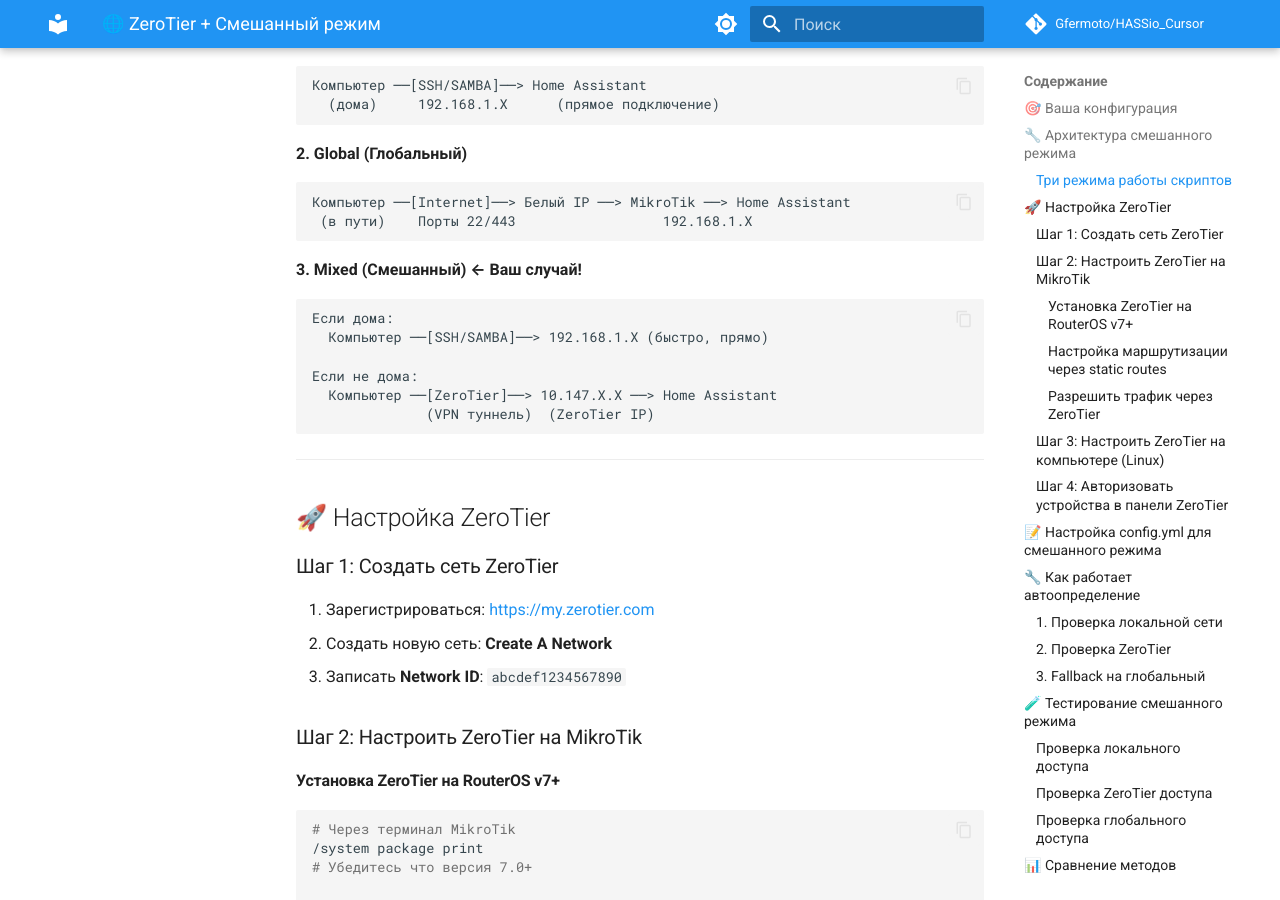
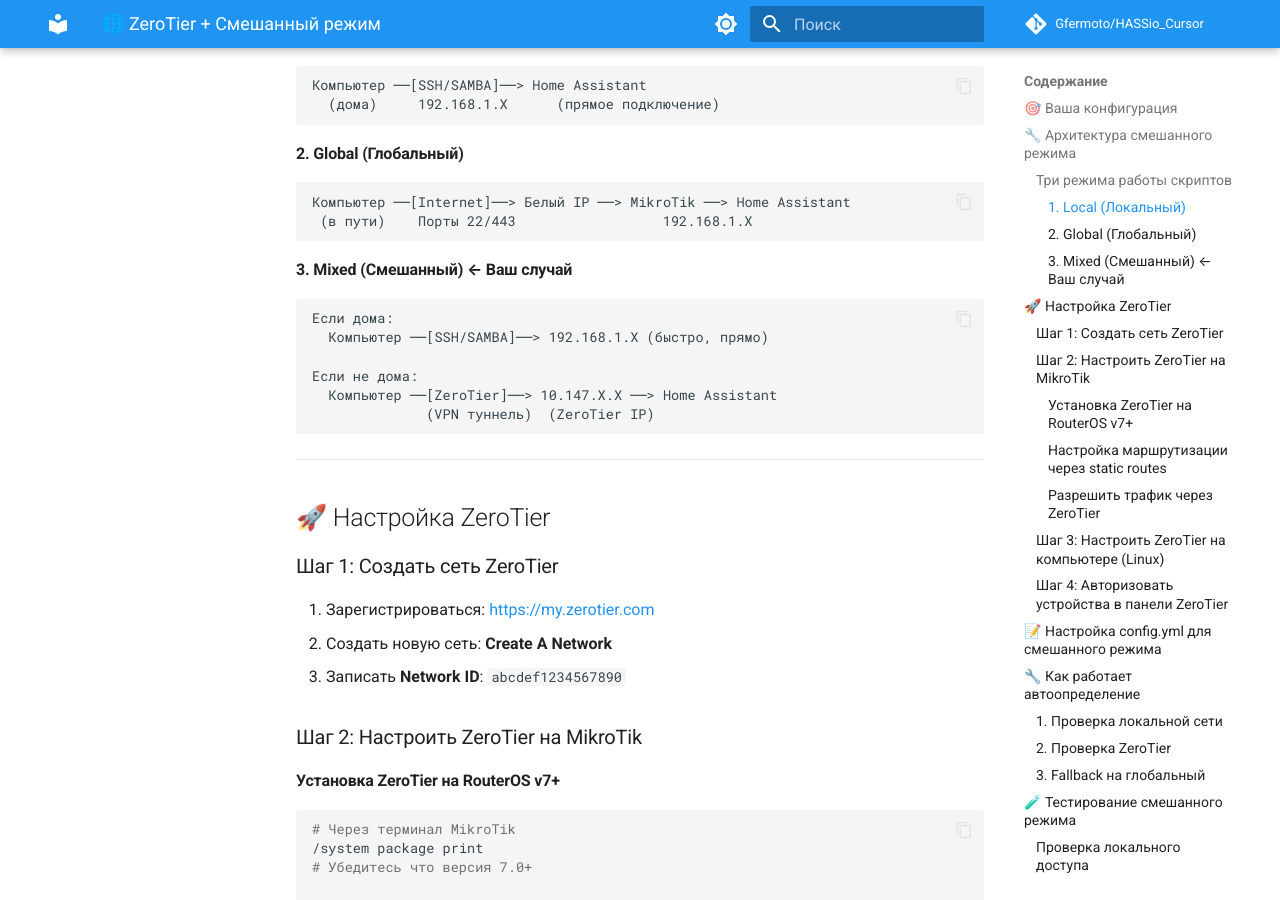
Before and after one commit to Gfermoto/HASSio_Cursor, an MkDocs documentation site: the page built from docs/setup/zerotier-mixed-mode.md, in a window 1280 px wide and 900 px high, scrolled down 950 px. Built offline with MkDocs 1.6.1 and Material for MkDocs 9.7.7, drawn with Linux system fonts in a browser that asks for light colours; comment, search, counter and statistics services are not loaded.

Commit message:
fix: заголовки вместо emphasis в zerotier-mixed-mode.md

````diff
--- a/docs/setup/zerotier-mixed-mode.md
+++ b/docs/setup/zerotier-mixed-mode.md
@@ -37,21 +37,21 @@
 
 ### Три режима работы скриптов
 
-**1. Local (Локальный)**
+#### 1. Local (Локальный)
 
 ```text
 Компьютер ──[SSH/SAMBA]──> Home Assistant
   (дома)     192.168.1.X      (прямое подключение)
 ```
 
-**2. Global (Глобальный)**
+#### 2. Global (Глобальный)
 
 ```text
 Компьютер ──[Internet]──> Белый IP ──> MikroTik ──> Home Assistant
  (в пути)    Порты 22/443                  192.168.1.X
 ```
 
-**3. Mixed (Смешанный) ← Ваш случай!**
+#### 3. Mixed (Смешанный) ← Ваш случай
 
 ```text
 Если дома:
````
